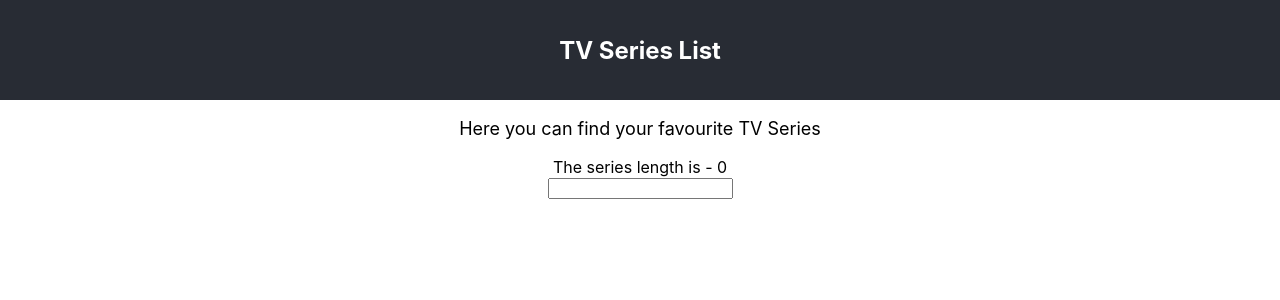
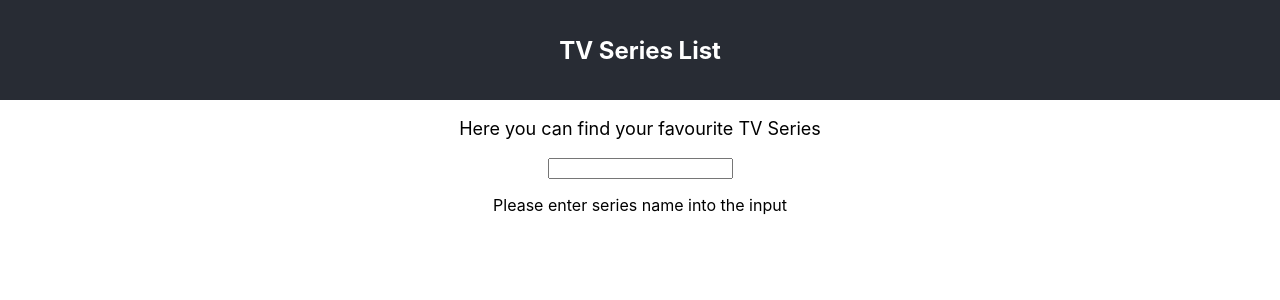
Before and after one commit to kishorekumar080297/react-native-project01, a React (Create React App) app: page / in a window 1280 px wide. Shown: the top 300 px of the page. Built offline with nearby package versions, Linux system fonts and the light colour scheme.

Commit message:
Added conditional rendering

```diff
--- a/src/containers/Series/Series.js
+++ b/src/containers/Series/Series.js
@@ -4,7 +4,9 @@ import SeriesList from '../../components/SeriesList/SeriesList'
 class Series extends Component {
 
   state = {
-    series: []
+    series: [],
+    seriesName: '',
+    isFetching: false
   }
 
 
@@ -22,23 +24,47 @@ class Series extends Component {
     //}
 
   onSeriesInputChange = e => {
+    this.setState({seriesName: e.target.value, isFetching: true });
 
     fetch(`https://api.tvmaze.com/search/shows?q=${e.target.value}`)
     .then((response) => response.json())
-    .then(json => this.setState ({series: json}))
+    .then(json => this.setState ({series: json, isFetching: false}))
 
     //console.log(e);
     //console.log(e.target.value);
   }
 
   render() {
+    const {series, seriesName, isFetching} = this.state;
+
     return (
       <div>
-        The series length is - {this.state.series.length}
         <div>
-          <input type="text" onChange={this.onSeriesInputChange} />
+          <input
+            value={seriesName}
+            type="text"
+            onChange={this.onSeriesInputChange} />
         </div>
-        <SeriesList list = {this.state.series}/>
+        {
+          series.length === 0 && seriesName.trim() === ''
+          &&
+          <p>Please enter series name into the input</p>
+        }
+        {
+          series.length === 0 && seriesName.trim() !== ''
+          &&
+          <p>No TV series found with this name</p>
+        }
+        {
+          isFetching === true
+          &&
+          <p>Loading...</p>
+        }
+        {
+          isFetching === false
+          &&
+          <SeriesList list = {this.state.series} />
+        }
       </div>
       )
   }
```
